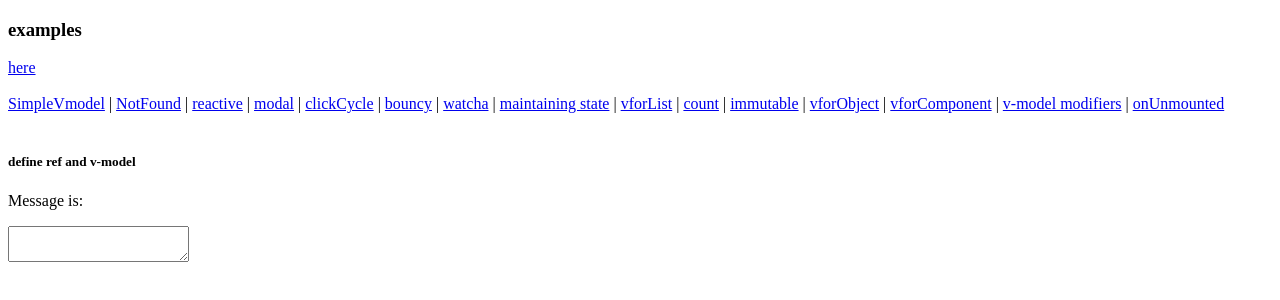
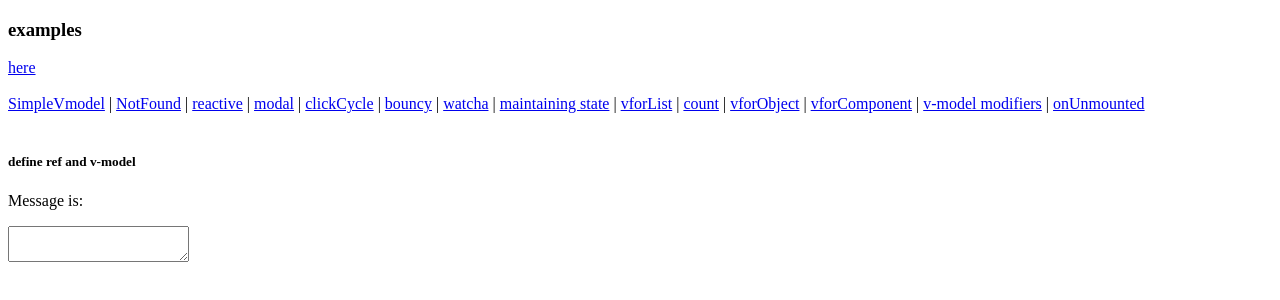
Before and after one commit to tfulanchan/tfulanchan.github.io, a Vue app: page / in a window 1280 px wide. Shown: the top 300 px of the page. Built offline with nearby package versions, Linux system fonts and the light colour scheme.

Commit message:
Update App.vue

```diff
--- a/src/App.vue
+++ b/src/App.vue
@@ -10,7 +10,7 @@ import watcha from './watch.vue'
 import SimpleVmodel from './simpleVmodel.vue'
 import vforif from './vforif.vue'
 import vforList from './vforList.vue'
-import immutable from './immutable.vue'
+// import immutable from './immutable.vue'
 import vforComponent from './vforComponent.vue'
 import vforObject from './vforObject.vue'
 import vmodelModifier from './vmodelModifier.vue'
@@ -26,7 +26,7 @@ const routes = {
   '/vforif' : vforif,
   '/vforList' : vforList,
   '/count' : count,
-  '/immutable' : immutable,
+  // '/immutable' : immutable,
   '/vforObject' : vforObject,
   '/vforComponent' : vforComponent,
   '/vmodelModifier' : vmodelModifier,
@@ -55,7 +55,6 @@ const currentView = computed(() => {
   <a href="#/vforif">maintaining state</a> |
   <a href='#/vforList'>vforList</a> |
   <a href='#/count'>count</a> |
-  <a href="#/immutable">immutable</a> |
   <a href="#/vforObject">vforObject</a> |
   <a href="#/vforComponent">vforComponent</a> |
   <a href="#/vmodelModifier">v-model modifiers</a> |
```
